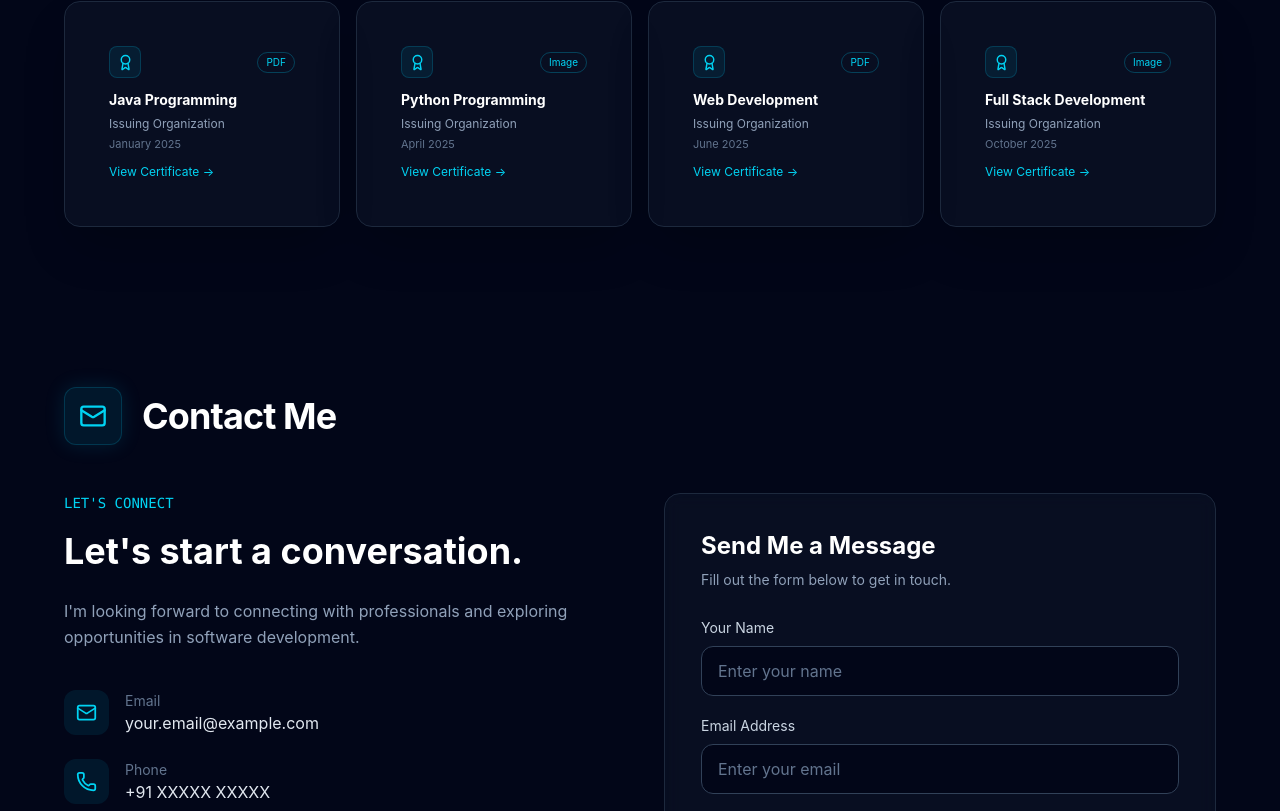
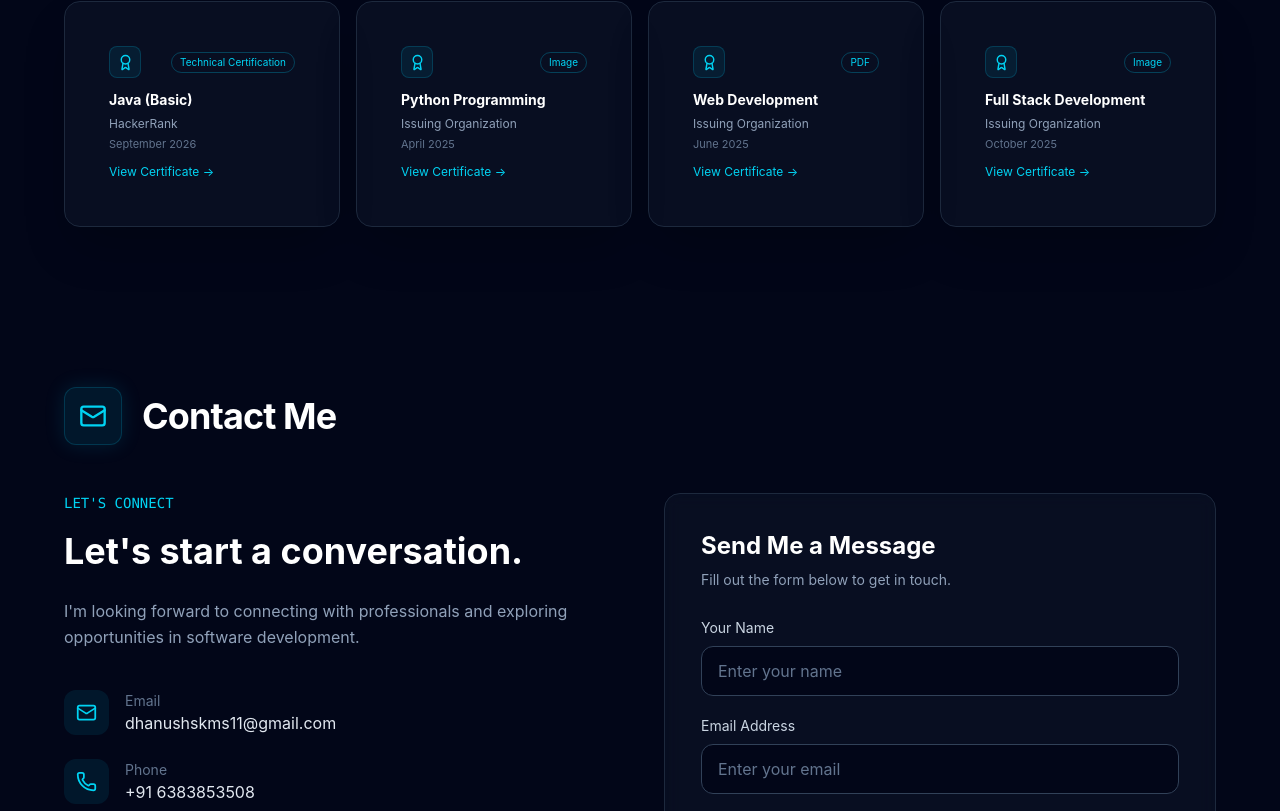
Before and after one commit to dhanush0806/Developer_Portfolio, a React (Vite) app: page / in a window 1280 px wide. Shown: the part 4569-5380 px from the top of the page. Built offline with nearby package versions, Linux system fonts and the light colour scheme; the HTML template or start-up script is replaced by a standard one.

Commit message:
Update portfolio

```diff
--- a/package.json
+++ b/package.json
@@ -10,6 +10,7 @@
     "preview": "vite preview"
   },
   "dependencies": {
+    "@emailjs/browser": "^5.0.3",
     "@react-three/drei": "^10.7.9",
     "@react-three/fiber": "^9.8.2",
     "@tailwindcss/postcss": "^4.2.2",
--- a/src/sections/CertificationsSection.jsx
+++ b/src/sections/CertificationsSection.jsx
@@ -6,12 +6,12 @@ import { Award, ChevronLeft, ChevronRight } from "lucide-react";
 
 const certifications = [
   {
-    title: "Java Programming",
-    issuer: "Issuing Organization",
-    date: "January 2025",
-    type: "PDF",
-    link: "/certificates/java-certificate.pdf",
-  },
+  title: "Java (Basic)",
+  issuer: "HackerRank",
+  date: "September 2026",
+  type: "Technical Certification",
+  link: "https://www.hackerrank.com/certificates/22e2298eae22"
+},
   {
     title: "Python Programming",
     issuer: "Issuing Organization",
--- a/src/sections/ContactSection.jsx
+++ b/src/sections/ContactSection.jsx
@@ -24,7 +24,7 @@ export const ContactSection = () => {
     const body = `Name: ${name}\nEmail: ${email}\n\n${message}`;
 
     window.location.href =
-      `mailto:your.email@example.com?subject=${encodeURIComponent(subject)}&body=${encodeURIComponent(body)}`;
+      `mailto:dhanushskms11@gmail.com?subject=${encodeURIComponent(subject)}&body=${encodeURIComponent(body)}`;
   };
 
   return (
@@ -59,9 +59,9 @@ export const ContactSection = () => {
                 </div>
                 <div>
                   <p className="text-slate-500 text-sm">Email</p>
-                  <a href="mailto:your.email@example.com"
+                  <a href="dhanushskms11@gmail.com"
                     className="text-slate-200 hover:text-cyan-400 transition-colors">
-                    your.email@example.com
+                    dhanushskms11@gmail.com
                   </a>
                 </div>
               </div>
@@ -74,7 +74,7 @@ export const ContactSection = () => {
                   <p className="text-slate-500 text-sm">Phone</p>
                   <a href="tel:+910000000000"
                     className="text-slate-200 hover:text-cyan-400 transition-colors">
-                    +91 XXXXX XXXXX
+                    +91 6383853508
                   </a>
                 </div>
               </div>
```
Also changed, not shown: 1 other file (tests, documents, lock files or other folders).
